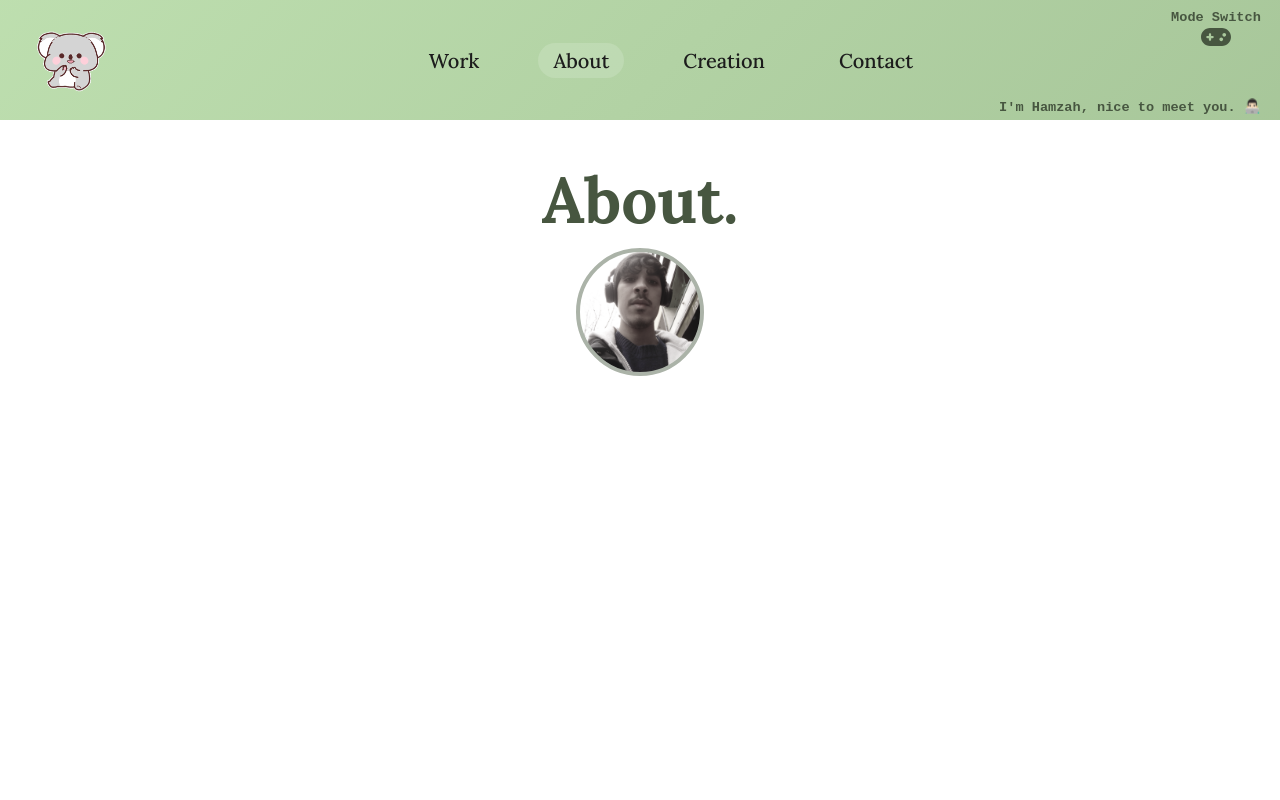
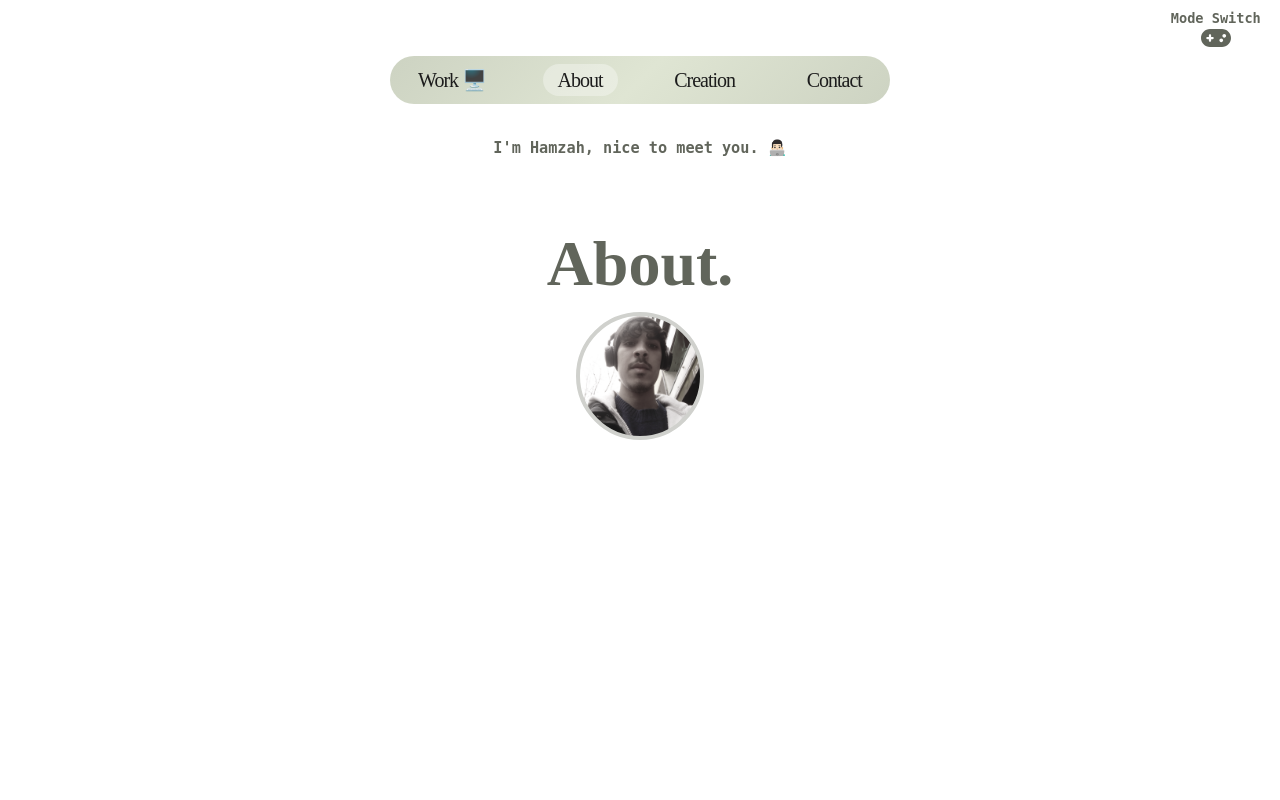
Before and after one commit to HamzahFayad/hamzah, a React (Create React App) app: page /about in a window 1280 px wide. Shown: the top 800 px of the page. Built offline with nearby package versions, Linux system fonts and the light colour scheme.

Commit message:
style fixes + animations

```diff
--- a/package.json
+++ b/package.json
@@ -6,6 +6,7 @@
     "@testing-library/jest-dom": "^5.16.5",
     "@testing-library/react": "^13.4.0",
     "@testing-library/user-event": "^13.5.0",
+    "aos": "^3.0.0-beta.6",
     "react": "^18.2.0",
     "react-dom": "^18.2.0",
     "react-router-dom": "^6.9.0",
--- a/src/App.css
+++ b/src/App.css
@@ -28,32 +28,32 @@
 :root .green {
   --light: #fff;
   --dark: #1c1c1c;
-  --main: #9cba8f;
-  --dark_main: #475640;
-  --light_main: #c8eab9;
+  --main: #cdd3c2;
+  --dark_main: #61655b;
+  --light_main: #dfe5d3;
 }
 
 :root .blue{
   --light: #fff;
   --dark: #1c1c1c;
-  --main: #529b9c;
-  --dark_main: #294b4c;
-  --light_main: #9fe2e3;
+  --main: #bfcdcc;
+  --dark_main: #687271;
+  --light_main: #cddcdb;
 }
 
 :root .pink {
   --light: #fff;
   --dark: #1c1c1c;
-  --main: #d27575;
-  --dark_main: #5f3737;
-  --light_main: #f3b0b0;
+  --main: #d89279;
+  --dark_main: #825849;
+  --light_main: #e7b09c;
 }
 
 /*LAYOUT*/
 .Grid-width-wide{
   width: 80vw;
   margin: 0 auto;
-  padding: 2rem 0;
+  padding: 3.5rem 0;
 }
 .Grid-width-narrow {
   width: 65vw;
@@ -94,6 +94,7 @@
 }
 h1,h2,h3, p{
   margin: 0;
+  line-height: 1.5;
 }
 .Headline {
   font-size: 4rem;
@@ -109,7 +110,7 @@ h1,h2,h3, p{
   line-height: 1.5;
 }
 .Monospace {
-  font-family: monospace;
+  font-family: "monospace";
 }
 p {
   font-size: 1.1rem;
@@ -178,7 +179,7 @@ html, body, .App {
   box-sizing: border-box;
   overflow-x: hidden;
   min-height: 100vh;
-  font-family: "Lora";
+  font-family: "Metropolis";
   position: relative;
   transition: all 900ms ease-in-out;
 }
@@ -189,7 +190,6 @@ html, body, .App {
 }
 /*APP HEADER*/
 .App-header {
-  background-color: var(--main);
   min-height: 15vh;
   display: flex;
   position: relative;
@@ -218,13 +218,29 @@ html, body, .App {
     margin-top: 1em;
   }
 }
+.fixed-nav{
+  position: fixed;
+  top: 2vh;
+  z-index: 9999;
+}
 
+#Header-links{
+  background: linear-gradient(-45deg, var(--main), var(--light_main), var(--main));
+  display: flex;
+  flex-flow: row nowrap;
+  justify-content: center;
+  align-items: center;
+  gap: 2rem;
+  margin: 0 auto;
+  border-radius: 25px;
+  padding: .5rem;
+}
 li{
   list-style-type: none;
   transition: all 250ms;
   font-size: 1rem;
   padding: .25em .3em;
-  color: var(--dark);
+  color: var(--dark_main);
   cursor: pointer;
   font-weight: var(--normal);
   transition: all 250ms ease-in-out;
@@ -235,22 +251,23 @@ a{
 }
 ul a{
   padding: 0.25em 0.75em;
+  letter-spacing: -1px;
 }
 li:hover{
   background-color: #ffffff17;
   border-radius: 50px;
 }
 .active-link {
-  background-color: #ffffff26;
+  background-color: #ffffff53;
   border-radius: 50px;
 }
 .Nav-name{
   position: absolute;
-  bottom: 5px;
+  bottom: 0;
   right: 0;
   left: 0;
   text-align: center;
-  font-size: 0.85rem;
+  font-size: 0.95rem;
   color: var(--dark_main);
 }
 .Dark-light{
@@ -289,14 +306,9 @@ svg, .icon{
   ul > li, ul a {
     font-size: 1.25rem;
   }
-  .Nav-name {
-      right: 1.5vw;
-      left: auto;
-  }
 }
 
 .Intro{
-  background: linear-gradient(-45deg, var(--main), var(--light_main), var(--main));
   background-size: 400% 400%;
   animation: gradient 20s ease infinite;
 }
@@ -321,7 +333,7 @@ svg, .icon{
 }
 .Projects-wrap img:hover{
   box-shadow: rgba(0, 0, 0, 0.07) 0px 1px 1px, rgba(0, 0, 0, 0.07) 0px 2px 2px, rgba(0, 0, 0, 0.07) 0px 4px 4px, rgba(0, 0, 0, 0.07) 0px 8px 8px, rgba(0, 0, 0, 0.07) 0px 16px 16px;
-  transform: translateY(-1vh);
+  /*transform: translateY(-1vh);*/
 }
 @media screen and (max-width: 1440px){
   .Projects-wrap{
@@ -329,7 +341,7 @@ svg, .icon{
   }
 }
 .Projects-wrap .Project-preview{
-    border-radius: 6px;
+    border-radius: 0px;
     width: 100%;
     height: 260px;
     background-color: var(--dark_main);
@@ -338,7 +350,7 @@ svg, .icon{
     animation: gradient 2s ease infinite;
 }
 .Projects-wrap .Project-item img{
-  border-radius: 6px;
+  border-radius: 0px;
   width: 350px;
   min-width: 380px;
   /*max-width: 350px;*/
@@ -356,6 +368,9 @@ svg, .icon{
     width: 100%;
   }
 }
+.Projects-wrap .project-title {
+  margin-top: .5rem;
+}
 
 .Filter{
   display: flex;
@@ -368,7 +383,7 @@ svg, .icon{
   margin-top: 1rem;
   padding: .75rem;
   background-color: var(--main);
-  border-radius: 6px;
+  border-radius: 2px;
   cursor: pointer;
 }
 .Filter>div:hover{
@@ -385,7 +400,7 @@ div.active-filter > p{
   color: var(--light);
 }
 
-.koala{
+/*.koala{
   width: 80px;
   min-width: 80px;
   position: absolute;
@@ -400,7 +415,7 @@ div.active-filter > p{
   .koala-Wrap{
     display: block;
   }
-}
+}*/
 /* Scroller styling */
 .scroller {
   height: 5.5em;
@@ -443,19 +458,22 @@ div.active-filter > p{
 /*CONTACT*/
 .Contact{
   position: fixed;
-  bottom: 2.5rem;
+  bottom: 1rem;
   right: 2.5rem;
   display: block;
   height: 82vh;
   width: 70vw;
   backdrop-filter: blur(40px) saturate(1.3);
   overflow: hidden;
-  background: hsl(0deg 0% 100% / 30%);
-  border-radius: 12px;
+  background: hsla(0, 0%, 100%, 0.499);
+  border-radius: 4px;
   border-bottom: 6px solid var(--main);
   border-right: 2px solid var(--main);
   transition: all 400ms;
   overflow-y: scroll;
+  transform: translateY(-20%);
+  opacity: 0;
+  animation: fadeBottom 400ms ease-out 0ms forwards;
 }
 @media screen and (max-width: 768px){
   .Contact{
@@ -479,7 +497,7 @@ div.active-filter > p{
 .Contact .Contact-top{
   padding: 1.25em 1em;
   background-color: var(--main);
-  color: var(--light_main);
+  color: var(--dark_main);
   position: relative;
 }
 .Contact-top span{
@@ -518,6 +536,28 @@ div.active-filter > p{
 .answer-bot:hover{
   background-color: var(--dark_main);
   color: var(--light);
+}
+
+.New-Answers{
+  height: 25vh;
+}
+.new-answer-bot{
+  opacity: 0;
+  transform: translateY(20%);
+  float: right;
+  animation: fadeBottom 400ms ease-out 200ms forwards;
+  width: 68% !important;
+  background-color: var(--main);
+  color: var(--light);
+  border-radius: 20px;
+}
+
+.hide{
+  display: none !important;
+}
+
+.show {
+  display: block !important;
 }
 
 .greeting-bot:nth-of-type(1) {
@@ -570,18 +610,30 @@ div.active-filter > p{
   }
 }
 
+@keyframes fadeBottom {
+  0% {
+    opacity: 0;
+    transform: translateY(20%);
+  }
+
+  100% {
+    opacity: 1;
+    transform: translateY(0%);
+  }
+}
+
 @keyframes slide {
   0% {
     top: 0;
   }
   25% {
-    top: -1.4em;
+    top: -1.3em;
   }
   50% {
     top: -2.5em;
   }
   75% {
-    top: -4em;
+    top: -3.9em;
   }
 }
 
--- a/src/components/Navbar.jsx
+++ b/src/components/Navbar.jsx
@@ -1,30 +1,36 @@
+import { useState, useEffect } from "react";
 import "../App.css"
 import { NavLink } from "react-router-dom";
 
 function Navbar() {
-    const size = () => {
+    /*const size = () => {
     document.querySelector(".koala").style = "transform: scale(1.75);";
   };
 
   const resize = () => {
     document.querySelector(".koala").style = "transform: scale(1);";
-  };
+  };*/
+
+  const [scroll, setScroll] = useState(false);
+  useEffect(() => {
+    window.addEventListener("scroll", () => {
+      if (window.scrollY > 30) {
+        setScroll(true);
+      }
+      else{
+        setScroll(false);
+      }
+   });
+ }, []);
 
   return (
     <>
-      <NavLink className="koala-Wrap" to="/">
-          <img
-          className="koala"
-          onMouseEnter={size}
-          onMouseLeave={resize}
-          src="/images/koala.png"
-          alt="koala"
-         />
-      </NavLink>
-          <li><NavLink className={(navData) => (navData.isActive ? "active-link" : 'none')} to="/">Work</NavLink></li>
+      <div id="Header-links" className={scroll ? "fixed-nav" : ""}>
+          <li><NavLink className={(navData) => (navData.isActive ? "active-link" : 'none')} to="/">Work 🖥️</NavLink></li>
           <li><NavLink className={(navData) => (navData.isActive ? "active-link" : 'none')} to="/about">About</NavLink></li>
           <li><NavLink className={(navData) => (navData.isActive ? "active-link" : 'none')} to="/creation">Creation</NavLink></li>
-          <li><NavLink className={(navData) => (navData.isActive ? "active-link" : 'none')} to="/contact">Contact</NavLink></li>
+        <li><NavLink className={(navData) => (navData.isActive ? "active-link" : 'none')} to="/contact">Contact</NavLink></li>
+        </div>
       </>
   );
 }
--- a/src/interactions/Filter.jsx
+++ b/src/interactions/Filter.jsx
@@ -11,7 +11,7 @@ function Filter({onClick}) {
   }*/
 
     return (
-      <div className="Filter">
+      <div data-aos="fade-up" data-aos-duration="500" className="Filter">
         {filter.map((item, i) => {
           return <div key={item} onClick={() => {setActiveIndex(i)}} className={`${i === activeIndex ? "active-filter" : ""}`} ><FilterItem filter={item} onClick={() => { onClick(item)}} /></div>
         })}
--- a/src/pages/Home.jsx
+++ b/src/pages/Home.jsx
@@ -3,13 +3,21 @@ import { private_projects } from "./home-data"
 import Filter from "../interactions/Filter";
 import { useEffect, useState } from "react";
 import { Outlet } from "react-router-dom";
+// importing aos
+import AOS from "aos";
+import "aos/dist/aos.css";
 
 function Home() {
 
   const [filter, setFilter] = useState("All Projects");
   const [loaded, setIsLoaded] = useState(false);
+  //const [count, setCount] = useState(0);
+
+  let projectsFilter = private_projects.filter((f) => f.topic.includes(filter));
+  let num = projectsFilter.length;
 
   useEffect(() => {
+    setIsLoaded(false);
     setTimeout(() => {
       setIsLoaded(true);
     }, 800);
@@ -19,8 +27,13 @@ function Home() {
   const handleFilter = (item) => {
     console.log(item);
     setFilter(item);
-    setIsLoaded(false);
+    //setIsLoaded(false);
   }
+
+  useEffect(() => {
+    AOS.init();
+  }, []);
+
 
   return (
     <div className="Home">
@@ -47,9 +60,9 @@ function Home() {
           <p>I Develop. I Code. I Design. I Photograph. I Film.</p>
         </div>
         <div className="Projects top-space bottom-space">
-          <h2 className="Subheadline Text-color">Projects 🖥️</h2>
+          <h2 data-aos="zoom-in" className="Subheadline Text-color">Projects 🖥️</h2>
           <Filter onClick={handleFilter} />
-          <div className="Projects-wrap top-space bottom-space">
+          <div data-aos="fade-up" data-aos-duration="1000" className="Projects-wrap top-space bottom-space">
             {!loaded &&
               <>
                 <div className="Project-item Project-preview"></div>
@@ -59,17 +72,21 @@ function Home() {
 
             }
             { loaded &&
-              private_projects.filter((f) => f.topic.includes(filter)).map((data) => {
+              projectsFilter.map((data) => {
               return (
                 <a key={data.id} target="_blank" rel="noreferrer" href={data.link}>
                 <div key={data.id} className="Project-item">
                   <img src={data.img} alt={"project-image-"+data.id} />
-                    <p>{data.title} - {data.topic.join("- ").split("All Projects-") }</p>
+                    <p className="project-title">{data.title} - {data.topic.join("- ").split("All Projects-")}</p>
                   </div>
                   </a>
               );
              }
-            )}
+              )}
+
+            { num < 1 &&
+              <p>No projects yet</p>
+            }
           </div>
         </div>
       </section>
```
Also changed, not shown: src/pages/Contact.jsx (+45 -7 lines), 1 other file (tests, documents, lock files or other folders).
